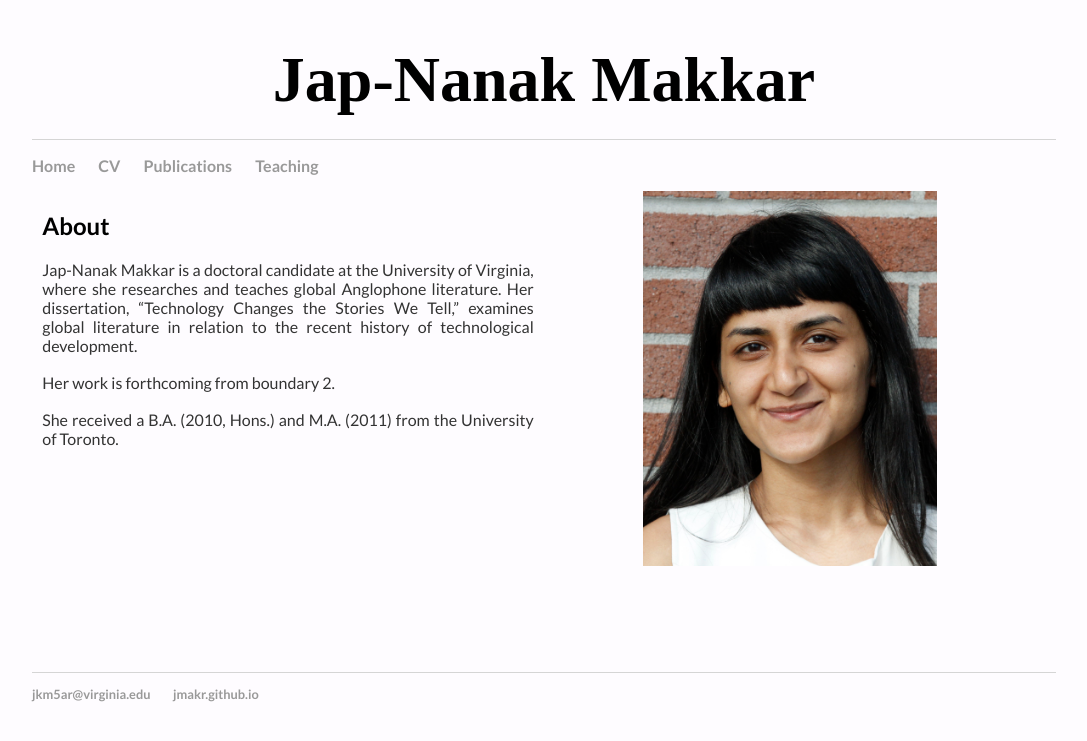
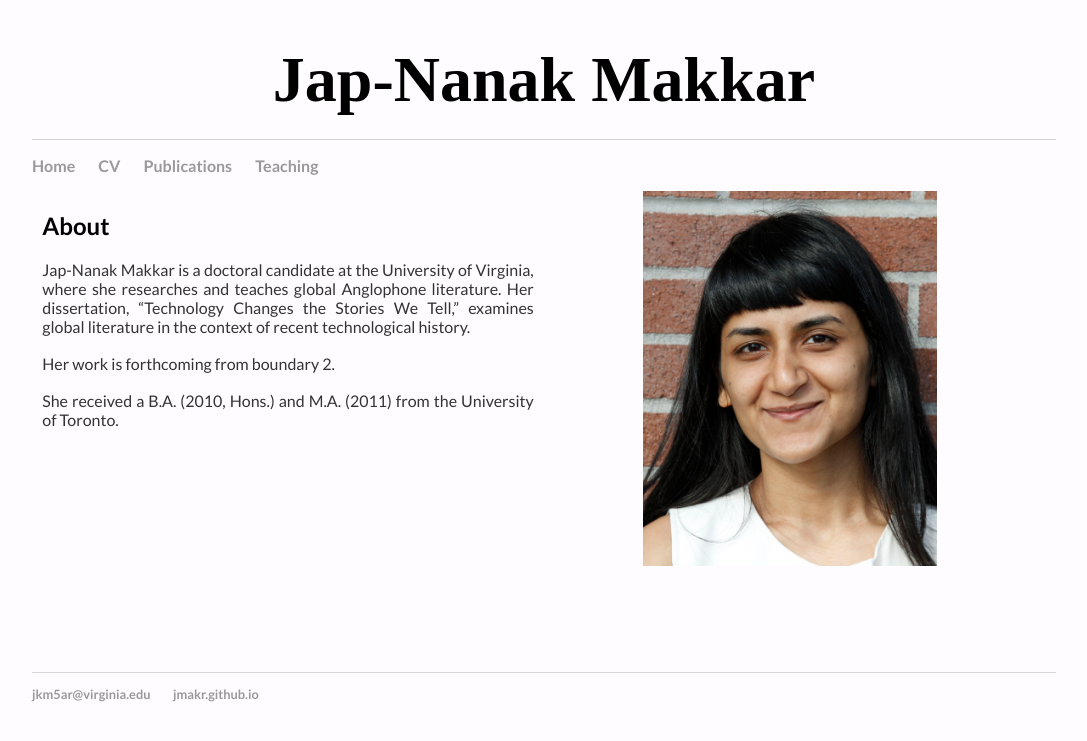
Before and after one commit to jmakr/jmakr.github.io, a Jekyll site: the page built from index.html, in a window 1280 px wide. Shown: the top 741 px of the page, without its empty margins (96-1183 px from the left). Built offline with Jekyll 4.4.1, drawn with Linux system fonts in a browser that asks for light colours.

Commit message:
Update index.html

```diff
--- a/index.html
+++ b/index.html
@@ -8,7 +8,7 @@ title: Jap-Nanak Makkar
 
 
 	<h2>About</h2>
-	<p2 align="justify">Jap-Nanak Makkar is a doctoral candidate at the University of Virginia, where she researches and teaches global Anglophone literature. Her dissertation, “Technology Changes the Stories We Tell,” examines global literature in relation to the recent history of technological development.  </p>
+	<p2 align="justify">Jap-Nanak Makkar is a doctoral candidate at the University of Virginia, where she researches and teaches global Anglophone literature. Her dissertation, “Technology Changes the Stories We Tell,” examines global literature in the context of recent technological history.  </p>
 	<p2 align="jutify">Her work is forthcoming from boundary 2.</p>
 
 	<p2 align="justify">She received a B.A. (2010, Hons.) and M.A. (2011) from the University of Toronto.</p>
```
